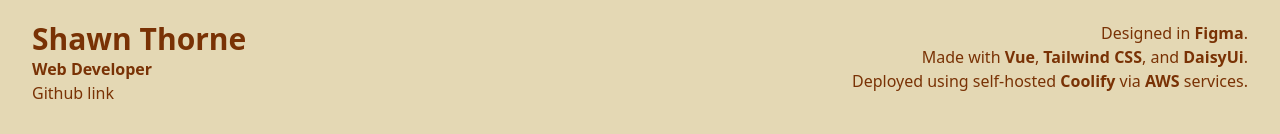
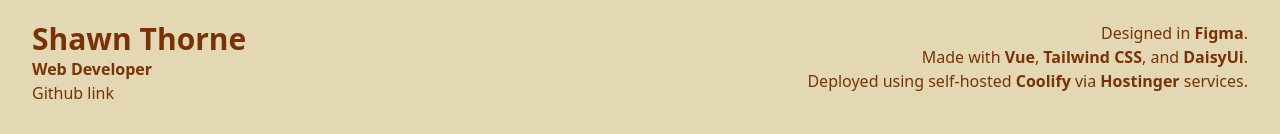
Before and after one commit to ShawnThorne/shawn_personal_site, a Vue app: page / in a window 1280 px wide. Shown: the part 3409-3543 px from the top of the page. Built offline with nearby package versions, Linux system fonts and the light colour scheme; the HTML template or start-up script is replaced by a standard one.

Commit message:
testing coolify backend auto deploy

```diff
--- a/src/components/MainBody.vue
+++ b/src/components/MainBody.vue
@@ -10,6 +10,7 @@ import EducationSection from './Education/EducationSection.vue'
 import ExperienceSection from './Employment/ExperienceSection.vue'
 import IntroSection from './IntroSection.vue'
 
+//Automatically shrinks titles as guests scroll up
 // document.addEventListener('scroll',()=>{
 //   const titles = document.getElementsByClassName('title');
 //   for (const title of titles) {
--- a/src/components/MainFooter.vue
+++ b/src/components/MainFooter.vue
@@ -13,7 +13,7 @@
         and <span class="font-bold">DaisyUi</span>.
         <br />
         Deployed using self-hosted <span class="font-bold">Coolify</span> via
-        <span class="font-bold">AWS</span> services.
+        <span class="font-bold">Hostinger</span> services.
       </div>
     </div>
   </div>
--- a/vite.config.ts
+++ b/vite.config.ts
@@ -14,10 +14,10 @@ export default defineConfig({
     tailwindcss(),
     ViteImageOptimizer({
       jpeg:{
-        quality: 80
+        quality: 70
       },
       jpg:{
-        quality: 80
+        quality: 70
       }
     }),
   ],
```
